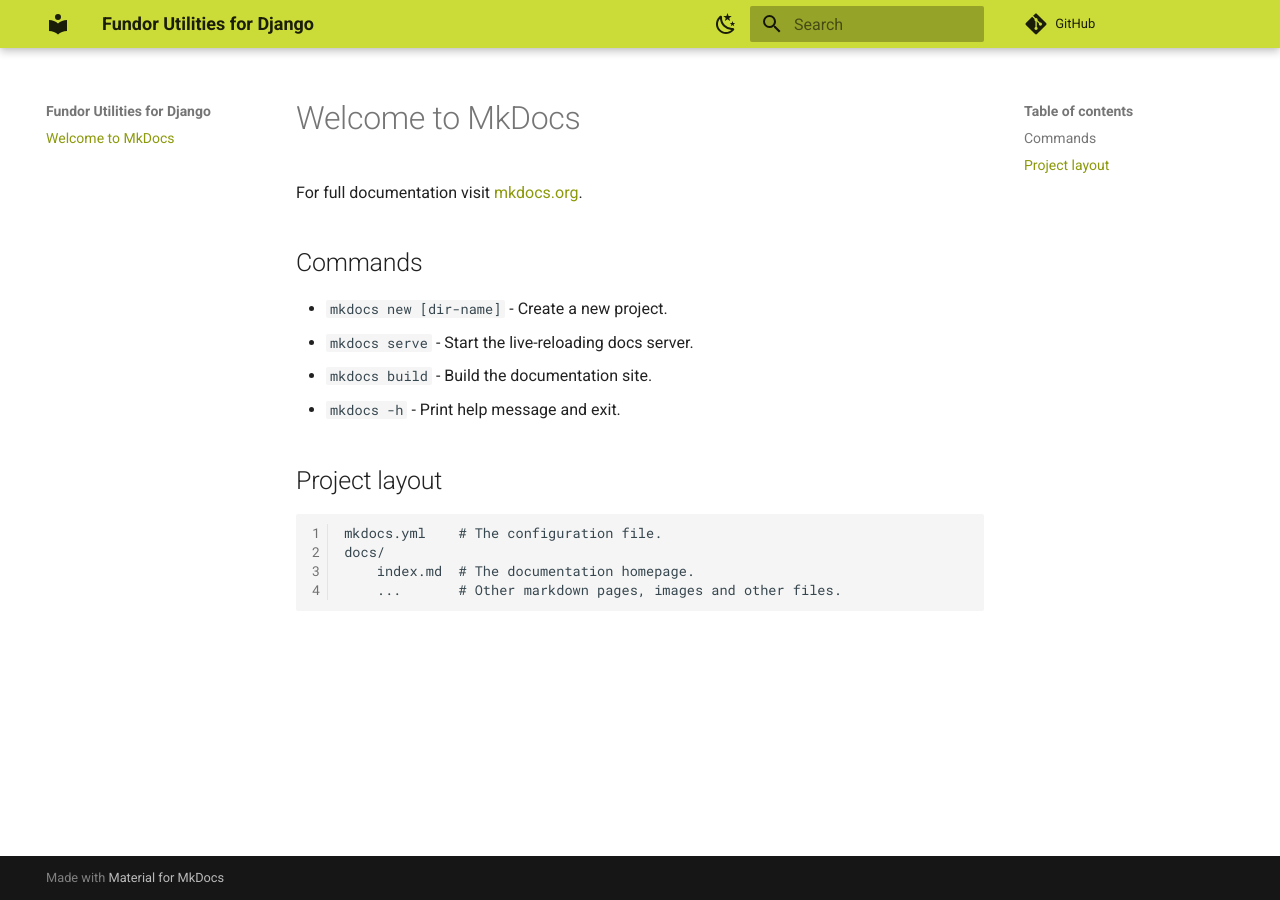
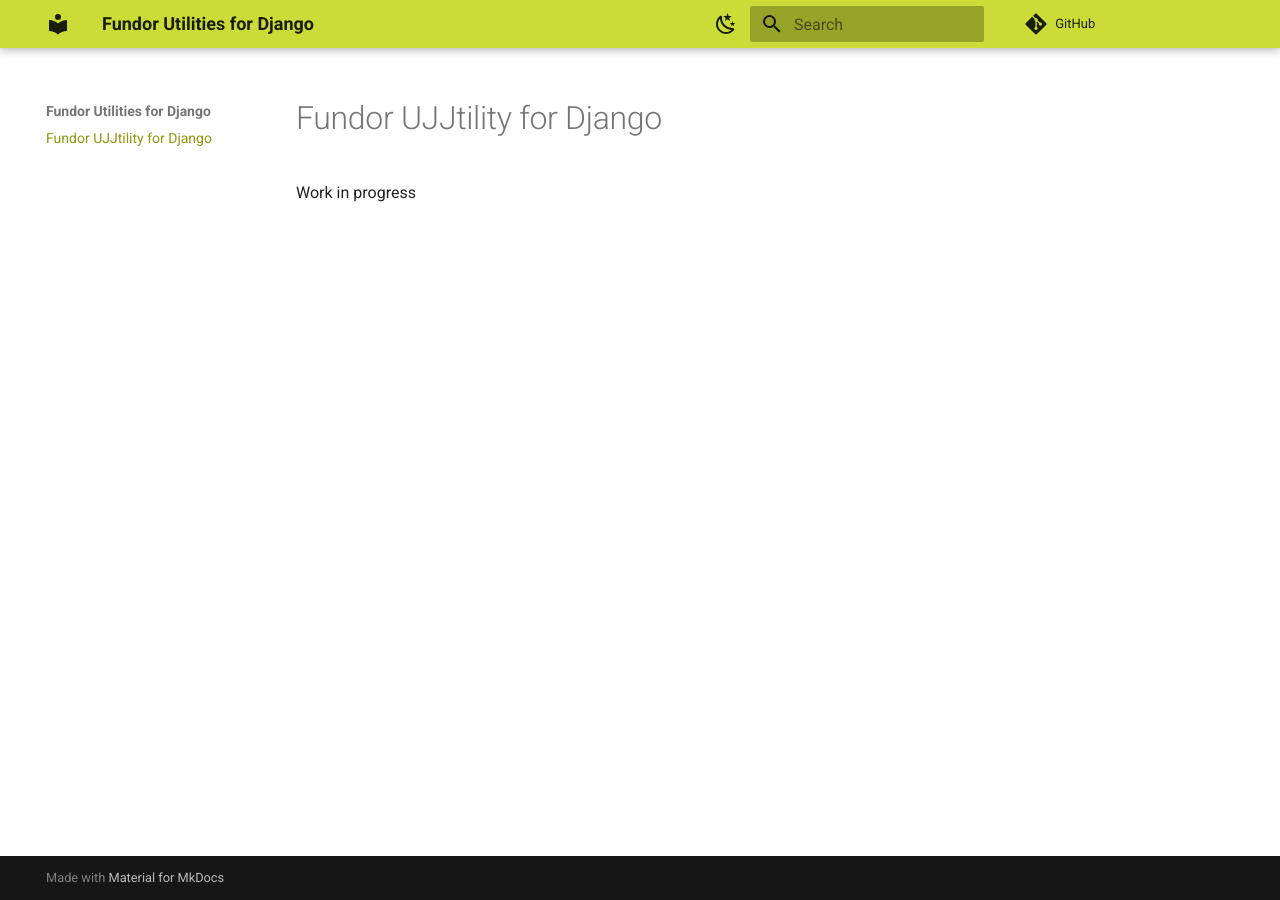
Before and after one commit to fundor333/fundor_utilities, an MkDocs documentation site: the page built from docs/index.md, in a window 1280 px wide. Built offline with MkDocs 1.6.1 and Material for MkDocs 9.7.7, drawn with Linux system fonts in a browser that asks for light colours; comment, search, counter and statistics services are not loaded; the version menu is left out.

Commit message:
Fix docs

```diff
--- a/docs/index.md
+++ b/docs/index.md
@@ -1,17 +1,2 @@
-# Welcome to MkDocs
-
-For full documentation visit [mkdocs.org](https://www.mkdocs.org).
-
-## Commands
-
-* `mkdocs new [dir-name]` - Create a new project.
-* `mkdocs serve` - Start the live-reloading docs server.
-* `mkdocs build` - Build the documentation site.
-* `mkdocs -h` - Print help message and exit.
-
-## Project layout
-
-    mkdocs.yml    # The configuration file.
-    docs/
-        index.md  # The documentation homepage.
-        ...       # Other markdown pages, images and other files.
+# Fundor UJJtility for Django
+Work in progress
```
